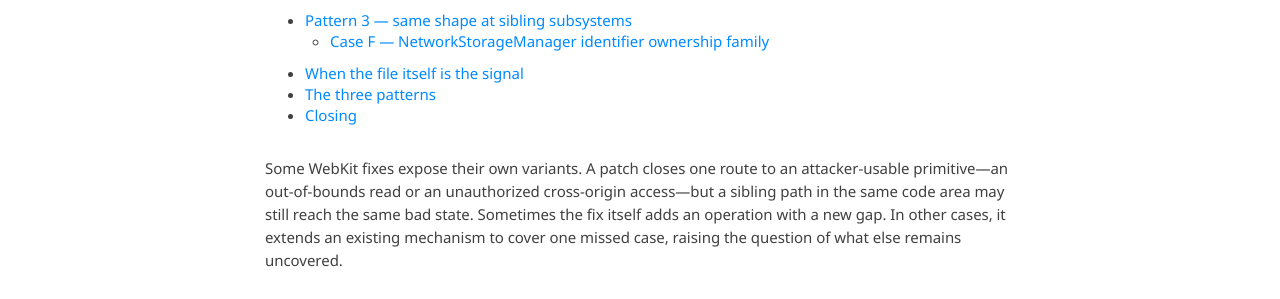
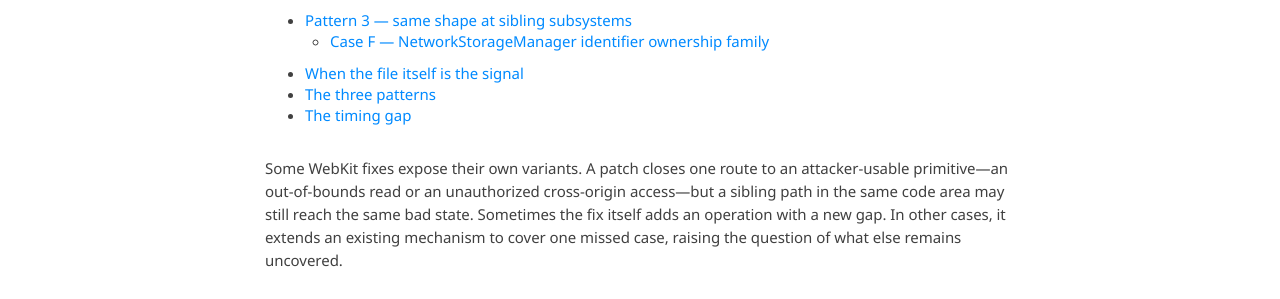
Before and after one commit to rls1004/rls1004.github.io, a Jekyll site: the page built from _posts/2026-09-09-inversion.md, in a window 1280 px wide and 900 px high, scrolled down 356 px. Shown: the part 155-454 px from the top of the window. Built offline with Jekyll 4.4.1, drawn with Linux system fonts in a browser that asks for light colours; nearby versions of some CDN libraries; comment, search, counter and statistics services are not loaded; some of the changed text lies outside the part shown.

Commit message:
modify post

```diff
--- a/_posts/2026-09-09-inversion.md
+++ b/_posts/2026-09-09-inversion.md
@@ -157,7 +157,7 @@
 
 ---
 
-## Closing
+## The timing gap
 
 Across the six cases, what matters is not primitive severity, but how long the broader family went unaudited after the pattern first became visible.
 
```
